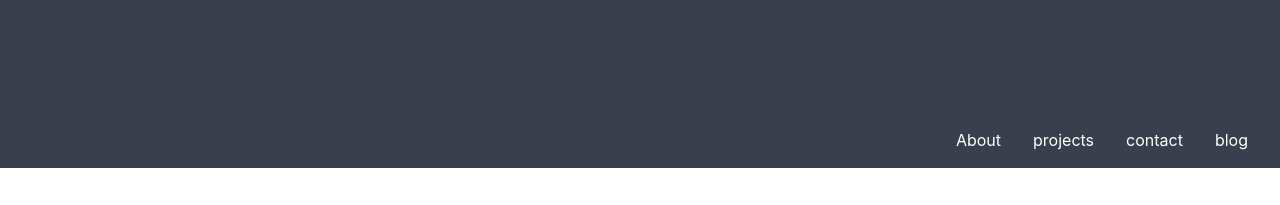
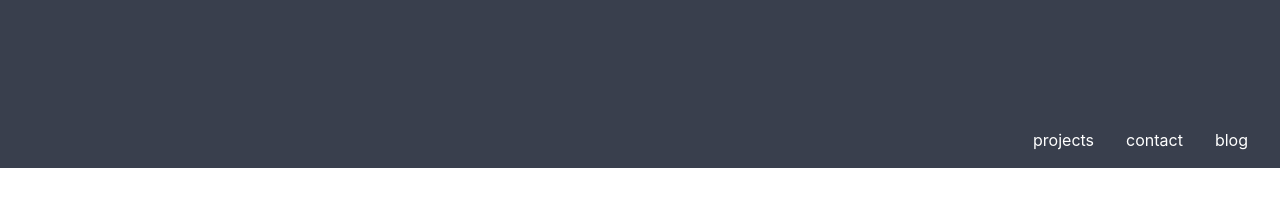
Before and after one commit to Emnetdegafe/personal-site, a React (Create React App) app: page / in a window 1280 px wide. Shown: the top 205 px of the page. Built offline with nearby package versions, Linux system fonts and the light colour scheme.

Commit message:
Removed About component and replaced with Blog

```diff
--- a/src/components/Navbar/index.js
+++ b/src/components/Navbar/index.js
@@ -15,11 +15,7 @@ const HorizontalLine = ({ color }) => (
 
 export default function Navigation() {
   return (
-    <div>
       <Navbar className="navbar">
-        <Nav.Link as={NavLink} to="/about">
-          About
-        </Nav.Link>
         <Nav.Link as={NavLink} to="/projects">
           projects
         </Nav.Link>
@@ -30,6 +26,6 @@ export default function Navigation() {
           blog
         </Nav.Link>
       </Navbar>
-    </div>
+
   );
 }
```
